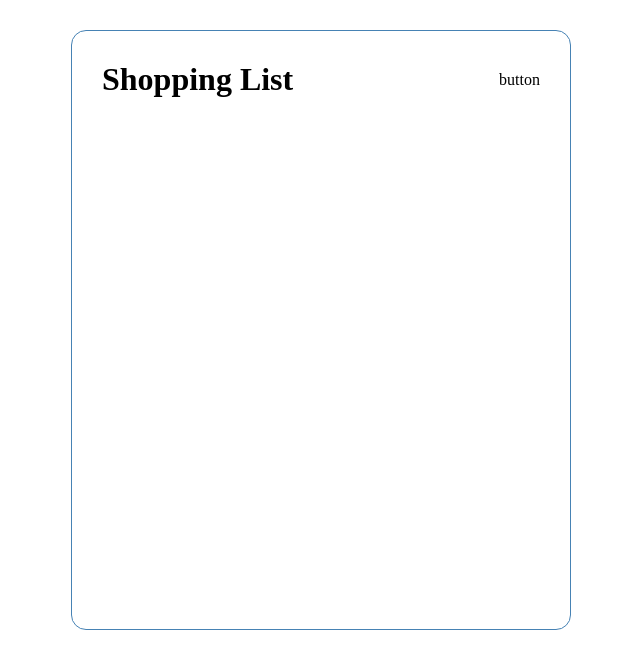
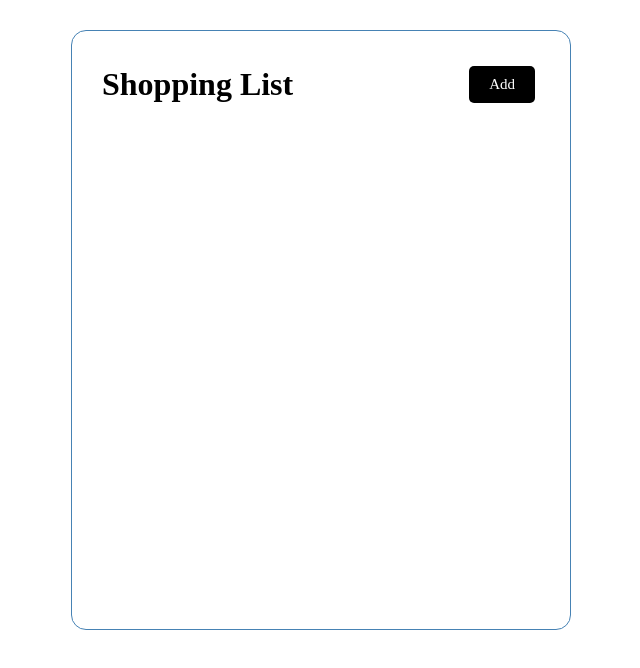
Before and after one commit to johnelbasha/shopping-list, a React (Create React App) app: page / in a window 1280 px wide. Shown: the top 668 px of the page, without its empty margins (319-959 px from the left). Built offline with nearby package versions, Linux system fonts and the light colour scheme.

Commit message:
Updated mark-up and styling for the Button component.

```diff
--- a/src/components/Button.js
+++ b/src/components/Button.js
@@ -1,6 +1,6 @@
 const Button = () => {
   return (
-    <p>button</p>
+    <button className='btn'>Add</button>
   )
 }
 
--- a/src/index.css
+++ b/src/index.css
@@ -28,3 +28,17 @@
   align-items: center;
   margin-bottom: 20px;
 }
+
+.btn {
+  display: inline-block;
+  background: #000;
+  color: #fff;
+  border: none;
+  padding: 10px 20px;
+  margin: 5px;
+  border-radius: 5px;
+  cursor: pointer;
+  text-decoration: none;
+  font-size: 15px;
+  font-family: inherit;
+}
```
